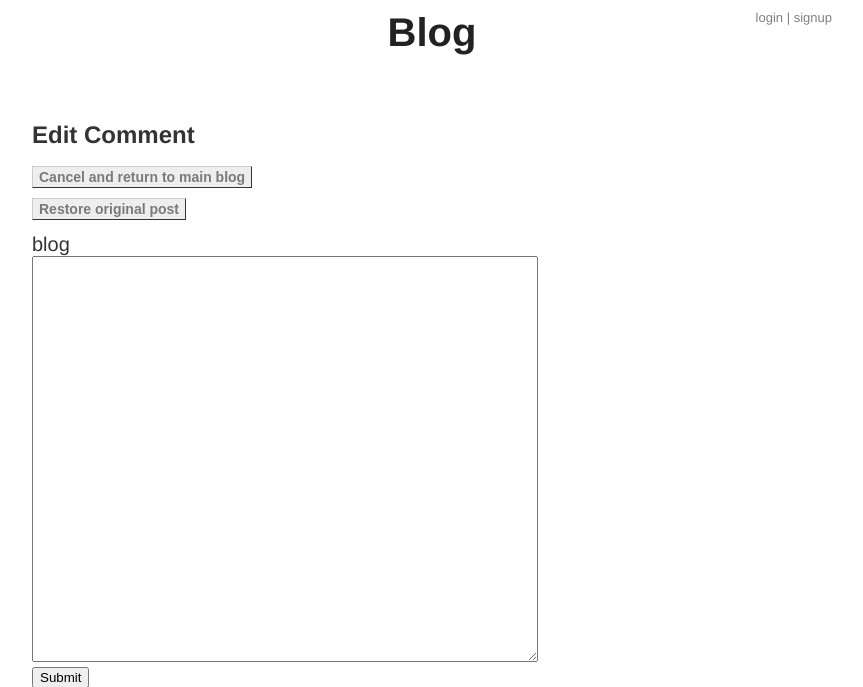
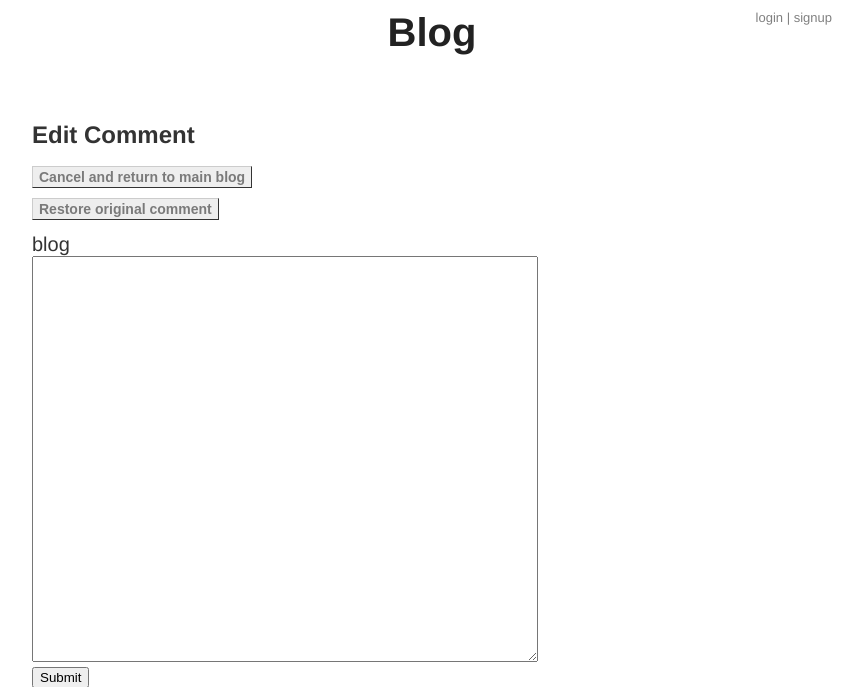
Before and after one commit to acct252000/udacity_blog_project, a Python web app: template templates/editcomment.html in a window 1280 px wide. Shown: the top 687 px of the page, without its empty margins (208-1071 px from the left). Run offline with Jinja, Linux system fonts and the light colour scheme; the template is opened without the code that fills it, so the values that code supplies are empty.

Commit message:
Update post reference to comment

```diff
--- a/templates/editcomment.html
+++ b/templates/editcomment.html
@@ -3,7 +3,7 @@
 {% block content %}
   <h2>Edit Comment</h2>
   <a href="/blog" class="nav-link">Cancel and return to main blog</a><br><br>
-  <a href="{{'/blog/%s/editcomment/%s'%(postid, comment)}}" class="nav-link">Restore original post</a><br><br>
+  <a href="{{'/blog/%s/editcomment/%s'%(postid, comment)}}" class="nav-link">Restore original comment</a><br><br>
 
     <form method="post">
 
```
Also changed, not shown: README.md.
